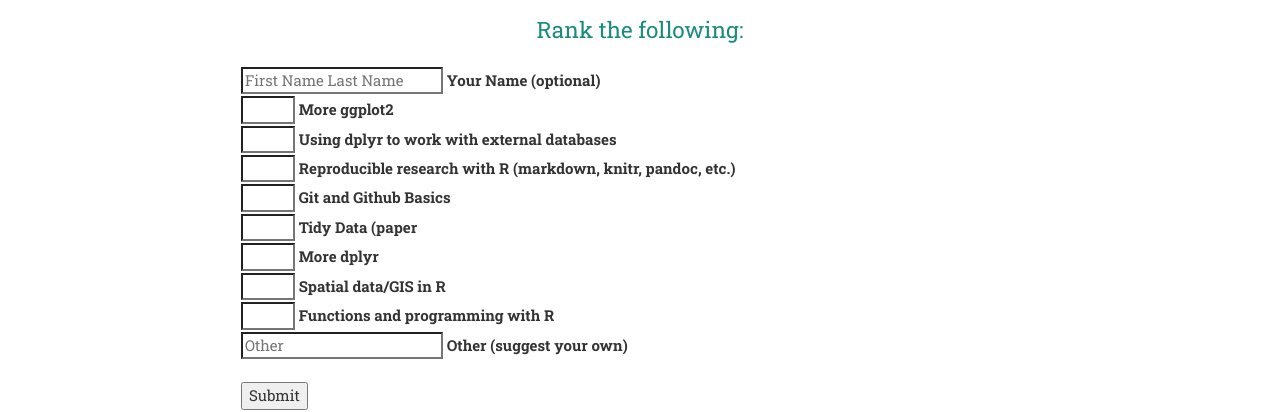
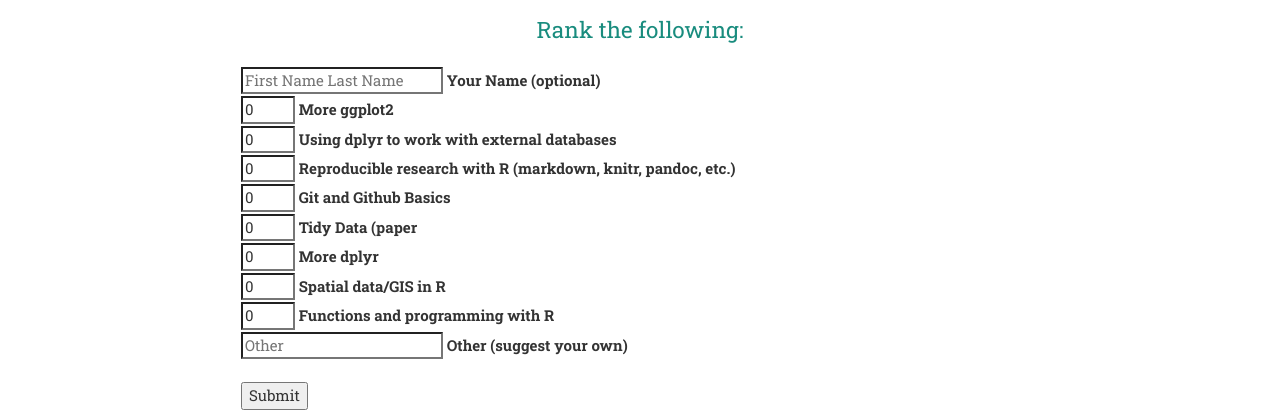
Before and after one commit to rhodyrstats/topic_poll, a Jekyll site: the page built from index.html, in a window 1280 px wide. Shown: the part 257-669 px from the top of the page. Built offline with Jekyll 4.4.1, drawn with Linux system fonts in a browser that asks for light colours; some web fonts are replaced.

Commit message:
default values

```diff
--- a/index.html
+++ b/index.html
@@ -36,35 +36,35 @@
               <label for="name">Your Name (optional) </label>
 
               </br>
-              <input type="number" name="ggplot" min="1" max="25" tabindex="2">
+              <input type="number" name="ggplot" min="1" max="25" value="0" tabindex="2">
               <label for="ggplot">More ggplot2 </label>
 
               </br>
-              <input type="number" name="databases" min="1" max="25" tabindex="6">
+              <input type="number" name="databases" min="1" max="25"  value="0" tabindex="6">
               <label for="databases">Using dplyr to work with external databases </label>
 
               </br>
-              <input type="number" name="reproducible" min="1" max="25" tabindex="3">
+              <input type="number" name="reproducible" min="1" max="25"  value="0" tabindex="3">
               <label for="reproducible">Reproducible research with R (markdown, knitr, pandoc, etc.) </label>
 
               </br>
-              <input type="number" name="github" min="1" max="25" tabindex="4">
+              <input type="number" name="github" min="1" max="25" value="0" tabindex="4">
               <label for="github">Git and Github Basics </label>
 
               </br>
-              <input type="number" name="tidy" min="1" max="25" tabindex="5">
+              <input type="number" name="tidy" min="1" max="25" value="0" tabindex="5">
               <label for="tidy">Tidy Data (<a href="http://www.jstatsoft.org/v59/i10/">paper</a> </label>
 
               </br>
-              <input type="number" name="dplyr" min="1" max="25" tabindex="6">
+              <input type="number" name="dplyr" min="1" max="25" value="0" tabindex="6">
               <label for="dplyr">More dplyr </label>
 
               </br>
-              <input type="number" name="spatial" min="1" max="25" tabindex="7">
+              <input type="number" name="spatial" min="1" max="25" value="0" tabindex="7">
               <label for="spatial">Spatial data/GIS in R </label>
 
               </br>
-              <input type="number" name="programming" min="1" max="25" tabindex="8">
+              <input type="number" name="programming" min="1" max="25" value="0" tabindex="8">
               <label for="programming">Functions and programming with R </label>
 
               </br>
```
